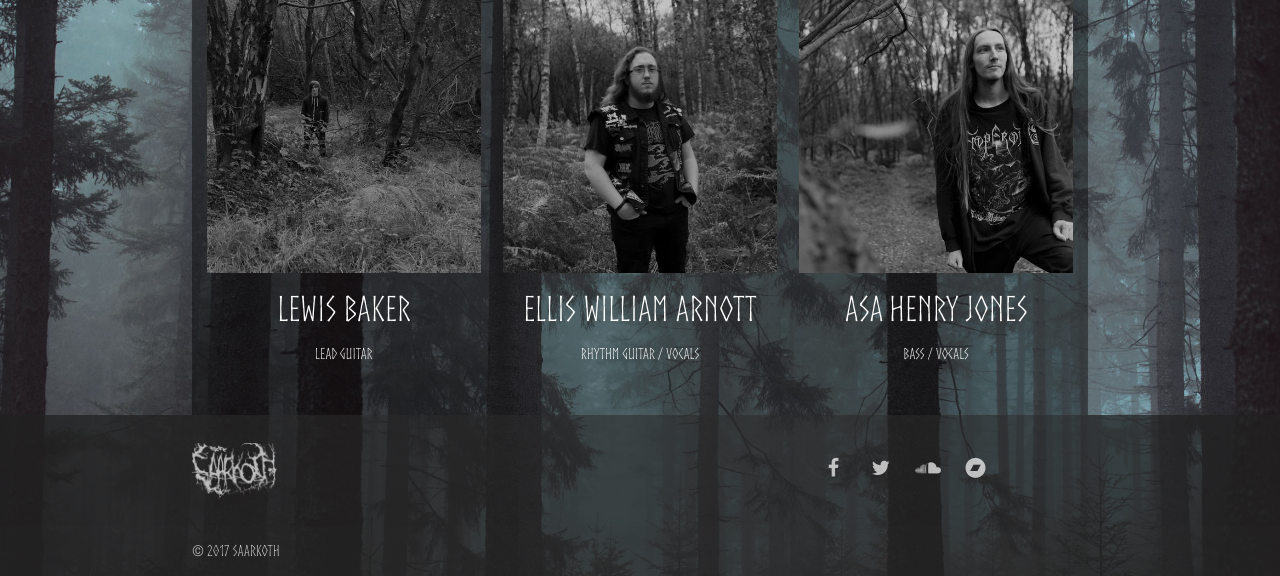
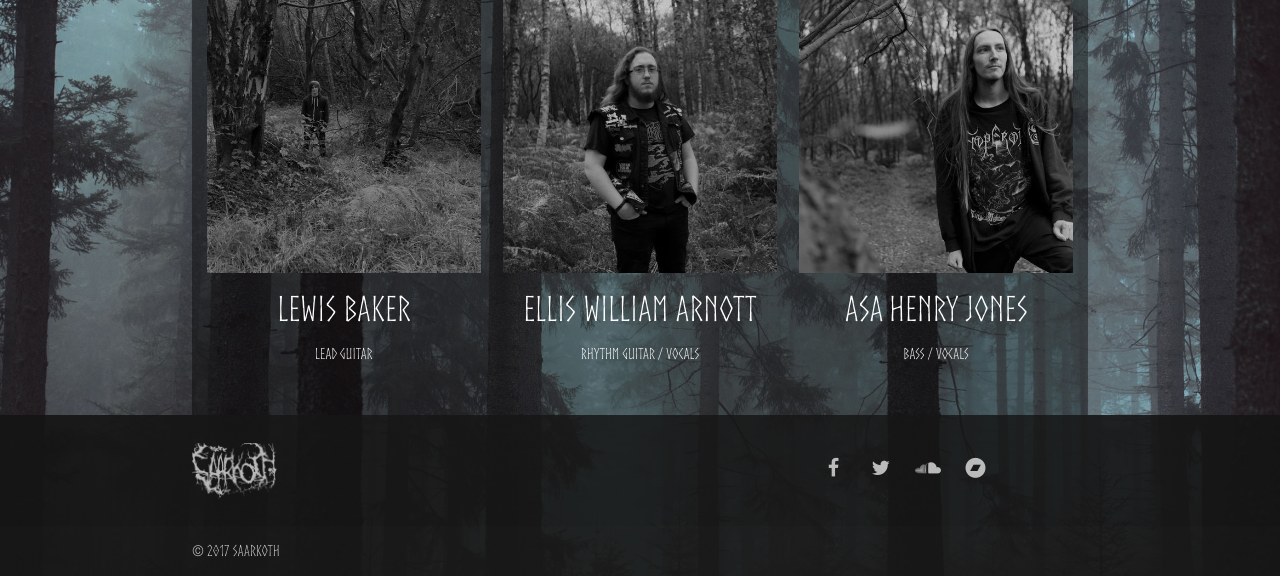
Before and after one commit to wolflint/saarkothWebsite, a PHP site: page /about.html in a window 1280 px wide. Shown: the part 869-1445 px from the top of the page. Run offline with PHP 8.4, Linux system fonts and the light colour scheme; some libraries are stand-ins or nearby versions.

Commit message:
Footer colour

```diff
--- a/css/myStyle.css
+++ b/css/myStyle.css
@@ -66,7 +66,7 @@ img.navbar-logo:hover {
 
 /* TESTING AREA */
 .page-footer {
-    background-color: #212121bd;
+    background-color: rgba(20,20,20,.9);
 }
 
 i.footer-social {
```
